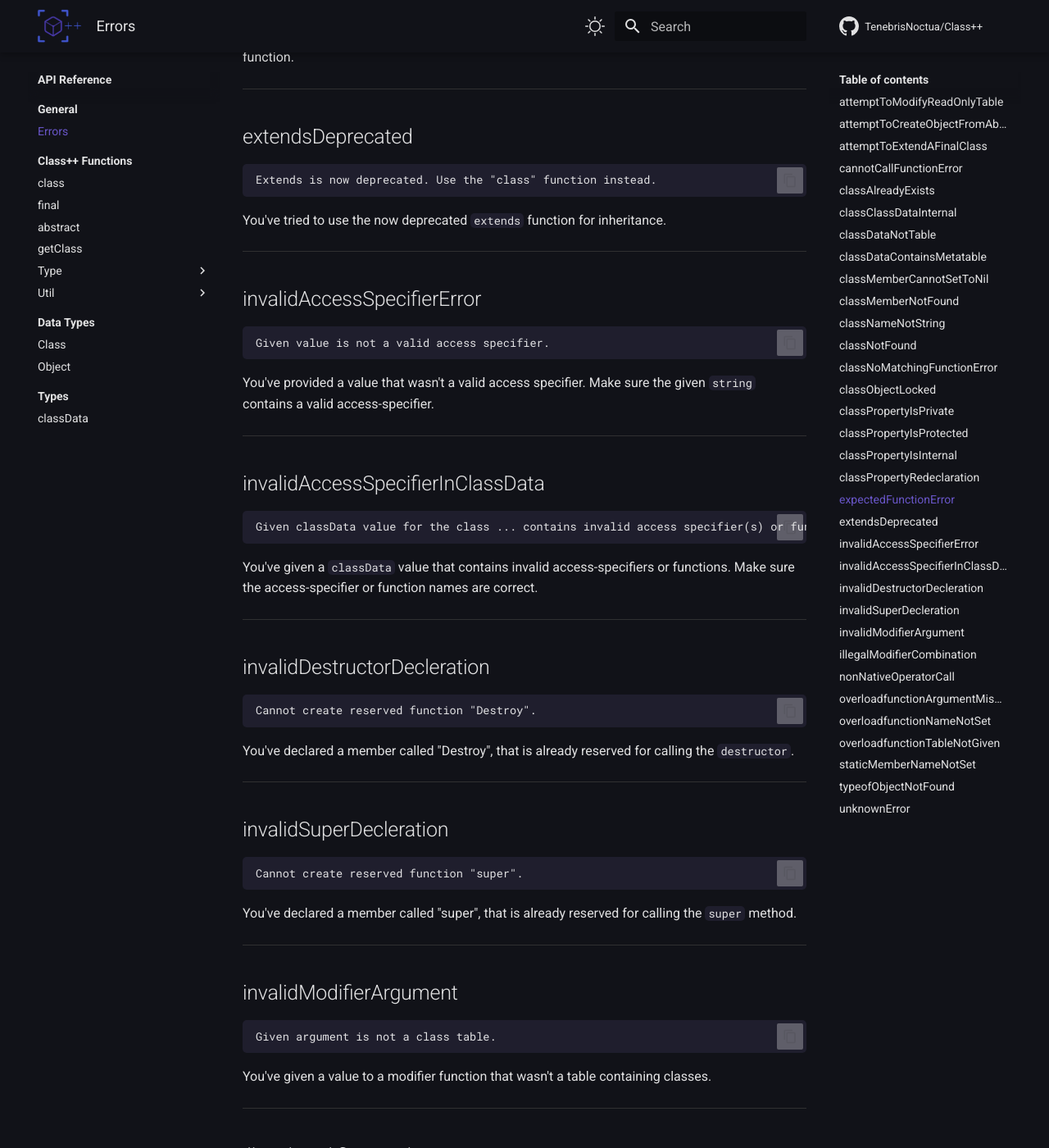
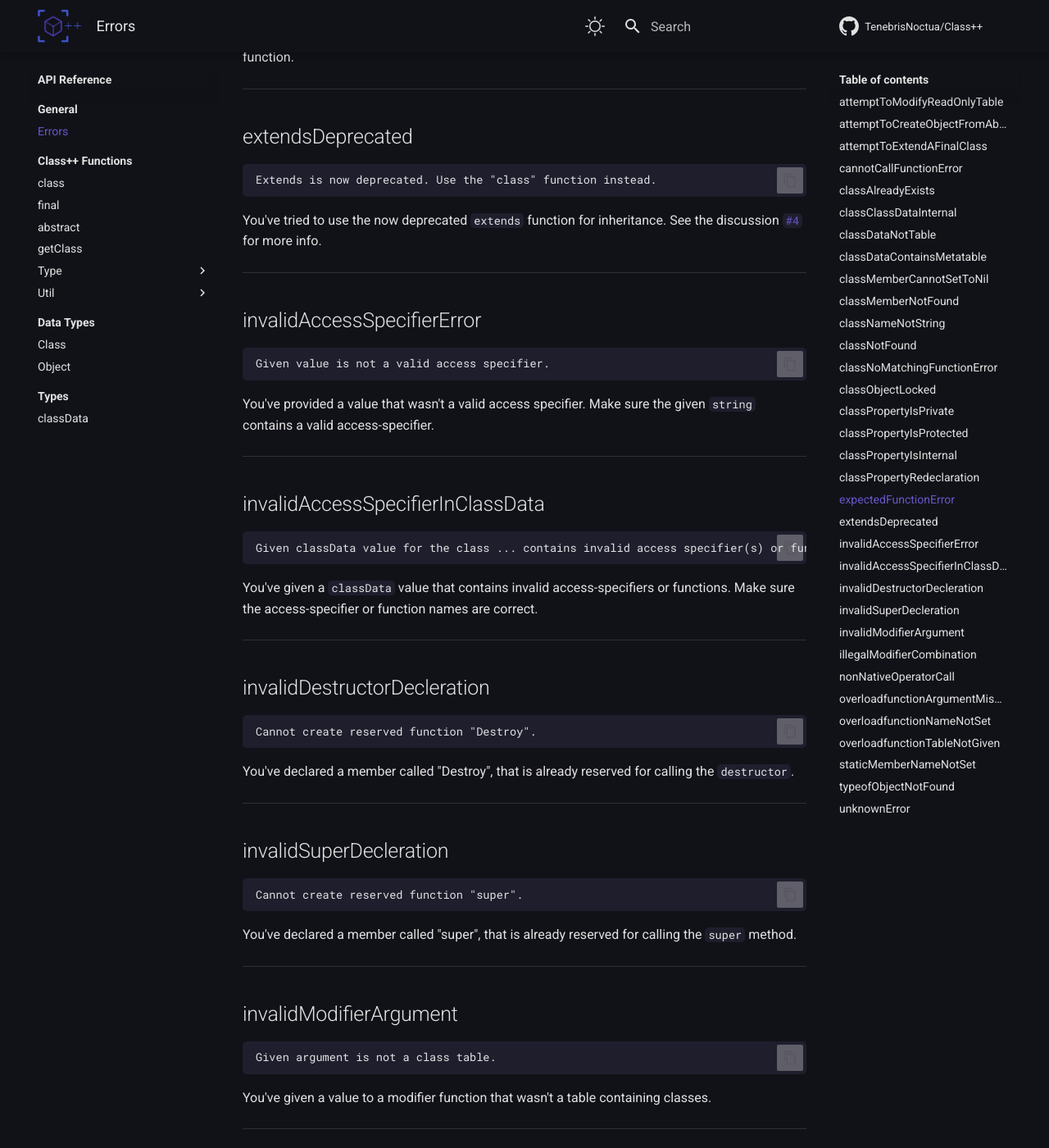
Before and after one commit to TenebrisNoctua/ClassPP, an MkDocs documentation site: the page built from docs/api-reference/errors.md, in a window 1280 px wide and 1400 px high, scrolled down 4561 px. Shown: the whole window at 82% size. Built offline with MkDocs 1.6.1 and Material for MkDocs 9.7.7, drawn with Linux system fonts in a browser that asks for light colours; comment, search, counter and statistics services are not loaded; the version menu is left out.

Commit message:
Update the Documentation (Part 10)

````diff
--- a/docs/api-reference/errors.md
+++ b/docs/api-reference/errors.md
@@ -206,6 +206,7 @@ Extends is now deprecated. Use the "class" function instead.
 ```
 
 You've tried to use the now deprecated `extends` function for inheritance.
+See the discussion [`#4`](https://github.com/TenebrisNoctua/ClassPP/discussions/4) for more info.
 
 ----
 
--- a/docs/css/theme.css
+++ b/docs/css/theme.css
@@ -5,12 +5,10 @@
     --button-background-color: var(--button-bg-color-white);
     --button-text-color: var(--button-text-color-dark);
 
-    --footer-fg-color: var(--footer-fg-color-white);
-
     --md-typeset-color: var(--text-color-white);
     --md-typeset-a-color: var(--typeset-a-color);
 
-    --md-footer-fg-color: var(--footer-fg-color);
+    --md-footer-fg-color: var(--footer-fg-color-white);
 
     --md-primary-bg-color: var(--text-color-white);
     --md-primary-fg-color: var(--top-background-color-dark);
@@ -42,12 +40,10 @@
     --button-background-color: var(--button-bg-color-dark);
     --button-text-color: var(--button-text-color-white);
 
-    --footer-fg-color: var(--footer-fg-color-dark);
-
     --md-typeset-color: var(--text-color-dark);
     --md-typeset-a-color: var(--typeset-a-color);
 
-    --md-footer-fg-color: var(--footer-fg-color);
+    --md-footer-fg-color: var(--footer-fg-color-dark);
 
     --md-primary-bg-color: var(--text-color-dark);
     --md-primary-fg-color: var(--top-background-color-white);
@@ -124,9 +120,14 @@ td {
 }
 
 .md-footer-meta {
-    background-color: #0000;
+    background-color: transparent;
 }
 
 html .md-footer-meta.md-typeset a {
-    color: var(--md-default-fg-color);
+    color: var(--md-typeset-color);
 }
+
+.md-search__form {
+    background-color: transparent;
+    border-radius: 0.25rem;
+}
````
Also changed, not shown: docs/tutorials/types.md (+3 -3 lines).
